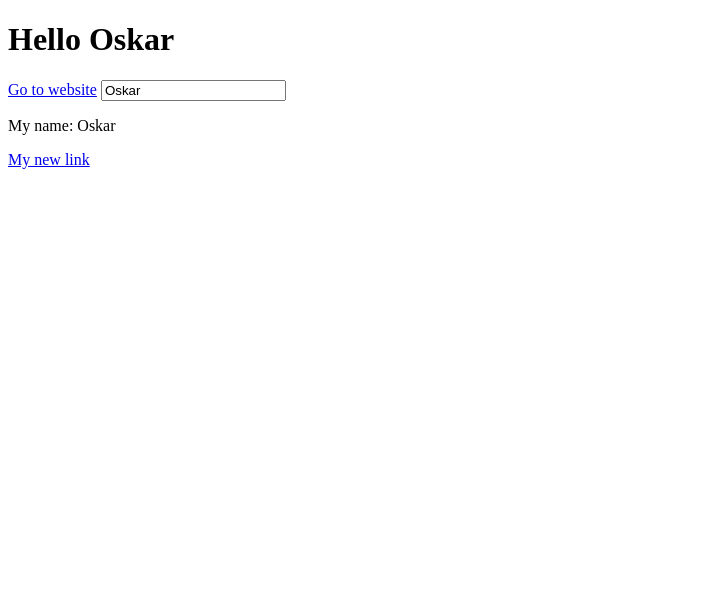
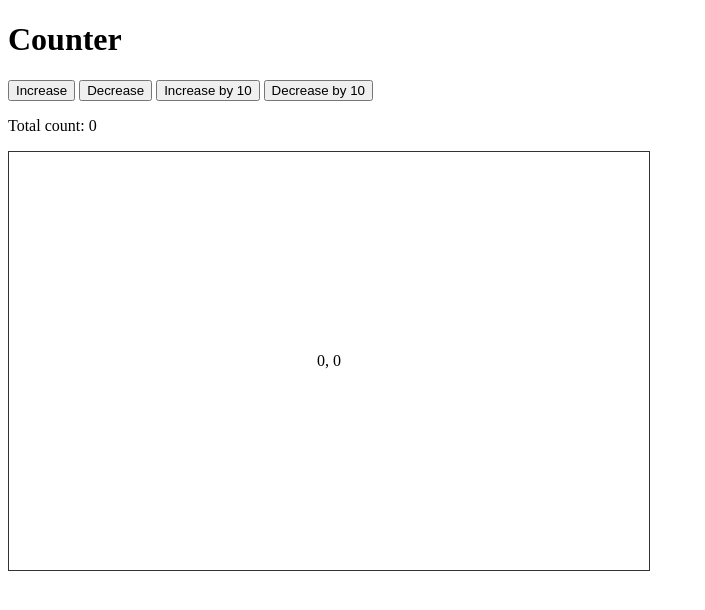
Before and after one commit to Osky772/vuejs-learning, a plain HTML site: page index.html in a window 1280 px wide. Shown: the whole page, without its empty margins (0-705 px from the left). Drawn offline with nearby package versions, Linux system fonts and the light colour scheme.

Commit message:
events practise

```diff
--- a/index.html
+++ b/index.html
@@ -10,11 +10,16 @@
 </head>
 <body>
     <div id="app">
-        <h1>{{ greet() }}</h1>
-        <a v-bind:href="website">Go to website</a>
-        <input type="text" :value="name">
-        <p>My name: {{name}}</p>
-        <p v-html="websiteTag"></p>
+        <h1>Counter</h1>
+        <button @click="increase(1)">Increase</button>
+        <button @click="decrease(1)">Decrease</button>
+
+        <button @dblclick="increase(10)">Increase by 10</button>
+        <button @dblclick="decrease(10)">Decrease by 10</button>
+
+        <p>Total count: {{count}}</p>
+
+        <div id="canvas" v-on:mousemove="updateXY">{{ x }}, {{ y }}</div>
     </div>
 
     <script src="./index.js"></script>
--- a/index.js
+++ b/index.js
@@ -1,13 +1,20 @@
 new Vue({
     el: "#app",
     data: {
-        name: "Oskar",
-        website: "https://google.com",
-        websiteTag: `<a href="https://google.com">My new link</a>`
+        count: 0,
+        x: 0,
+        y: 0
     },
     methods: {
-        greet() {
-            return `Hello ${this.name}`
+        increase(value) {
+            this.count += value
+        },
+        decrease(value) {
+            this.count -= value
+        },
+        updateXY(event) {
+            this.x = event.offsetX;
+            this.y = event.offsetY;
         }
     }
 })
--- a/styles.css
+++ b/styles.css
@@ -0,0 +1,6 @@
+#canvas {
+    width: 600px;
+    padding: 200px 20px;
+    text-align: center;
+    border: 1px solid #333;
+}
```
